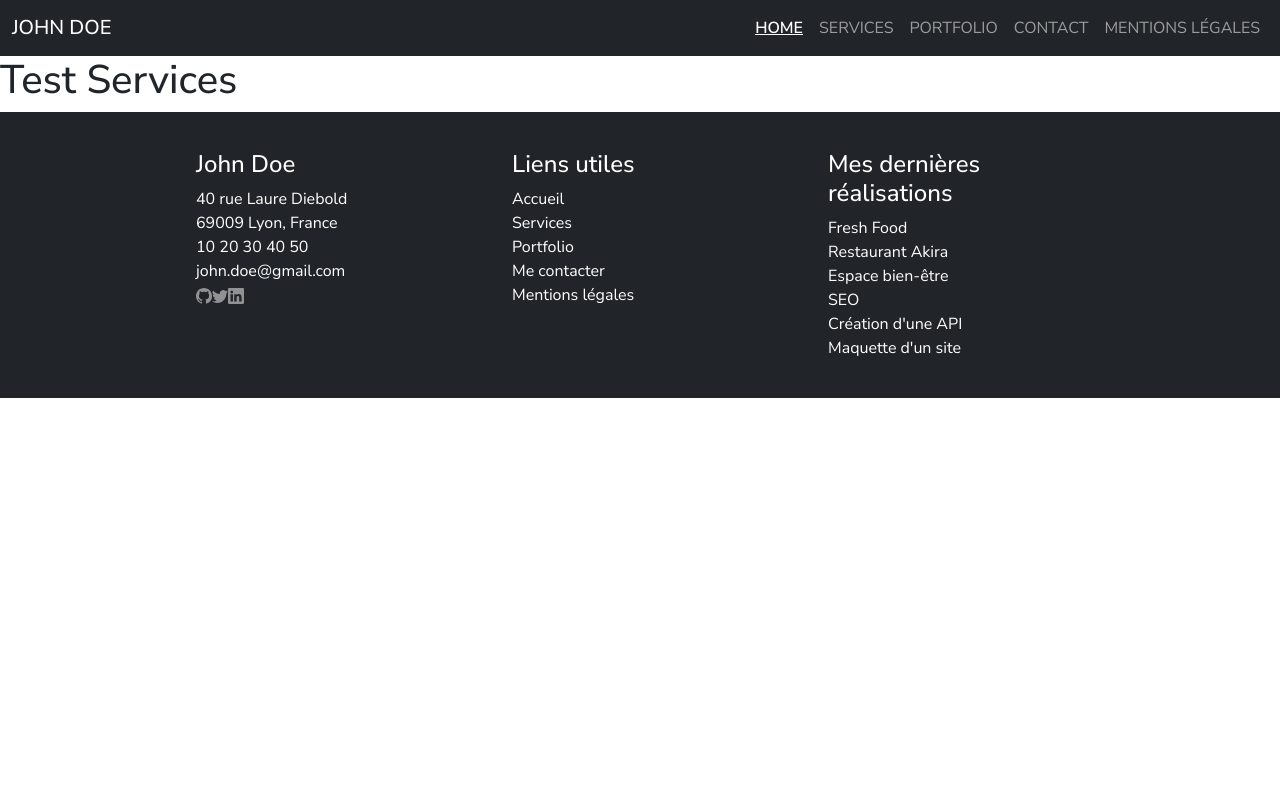
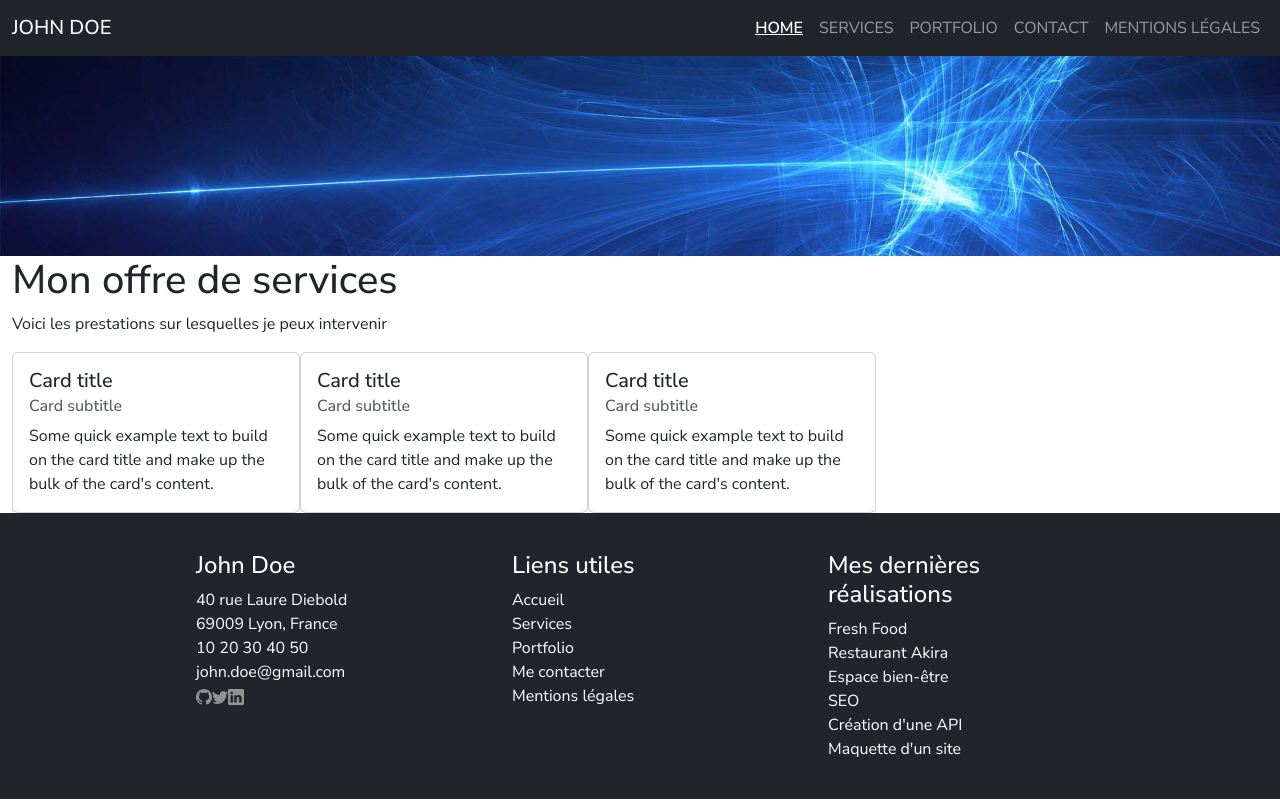
Before and after one commit to QGdn/Portfolio-React, a React (Create React App) app: page /services in a window 1280 px wide. Built offline with nearby package versions, Linux system fonts and the light colour scheme.

Commit message:
Fixed CSS

```diff
--- a/src/App.js
+++ b/src/App.js
@@ -1,7 +1,7 @@
 import React from 'react';
 import { Routes, Route } from 'react-router-dom';
 
-import './App.css';
+import './style.css';
 
 import Navbar from './components/Navbar';
 import Footer from './components/footer';
@@ -13,7 +13,6 @@ import Services from './pages/services';
 
 function App() {
   return (
-
     <div className='App'>
       <Navbar/>
       <main>
--- a/src/pages/services.jsx
+++ b/src/pages/services.jsx
@@ -1,7 +1,37 @@
 import '../style.css'
+import Banner from '../img/banner.jpg'
 
 export default function Services() {
     return (
-        <h1>Test Services</h1>
+        <div>
+            <img src={Banner} alt="#" className='banner'/>
+            <section class="container-fluid">
+                <h1>Mon offre de services</h1>
+                <p>Voici les prestations sur lesquelles je peux intervenir</p>
+            </section>
+            <section class="container-fluid cards">
+                <div class="card" style={{width: 18 + 'rem'}}>
+                    <div class="card-body">
+                        <h5 class="card-title">Card title</h5>
+                        <h6 class="card-subtitle mb-2 text-body-secondary">Card subtitle</h6>
+                        <p class="card-text">Some quick example text to build on the card title and make up the bulk of the card's content.</p>
+                    </div>
+                </div>
+                <div class="card" style={{width: 18 + 'rem'}}>
+                    <div class="card-body">
+                        <h5 class="card-title">Card title</h5>
+                        <h6 class="card-subtitle mb-2 text-body-secondary">Card subtitle</h6>
+                        <p class="card-text">Some quick example text to build on the card title and make up the bulk of the card's content.</p>
+                    </div>
+                </div>
+                <div class="card" style={{width: 18 + 'rem'}}>
+                    <div class="card-body">
+                        <h5 class="card-title">Card title</h5>
+                        <h6 class="card-subtitle mb-2 text-body-secondary">Card subtitle</h6>
+                        <p class="card-text">Some quick example text to build on the card title and make up the bulk of the card's content.</p>
+                    </div>
+                </div>
+        </section>
+      </div>
     )
 }
--- a/src/style.css
+++ b/src/style.css
@@ -5,8 +5,8 @@
 
 }
 
-main, footer {
-  text-align: initial;
+.banner {
+  width: 100%;
 }
 
 header a:hover {
```
Lines whose indentation alone changed are shown as unchanged.
